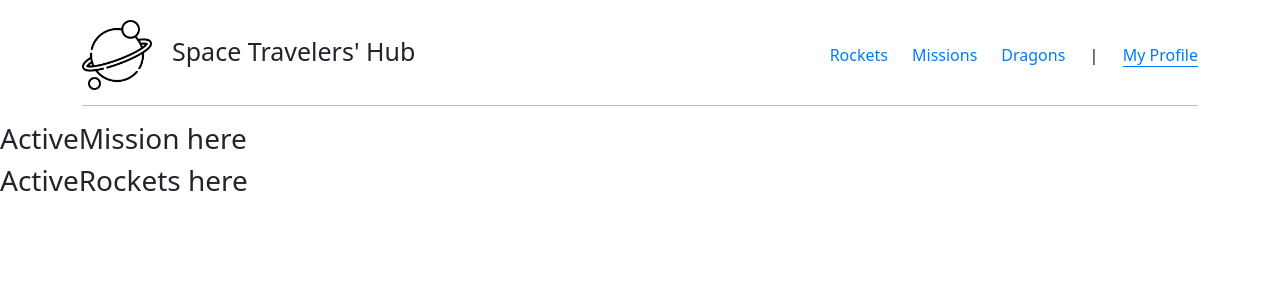
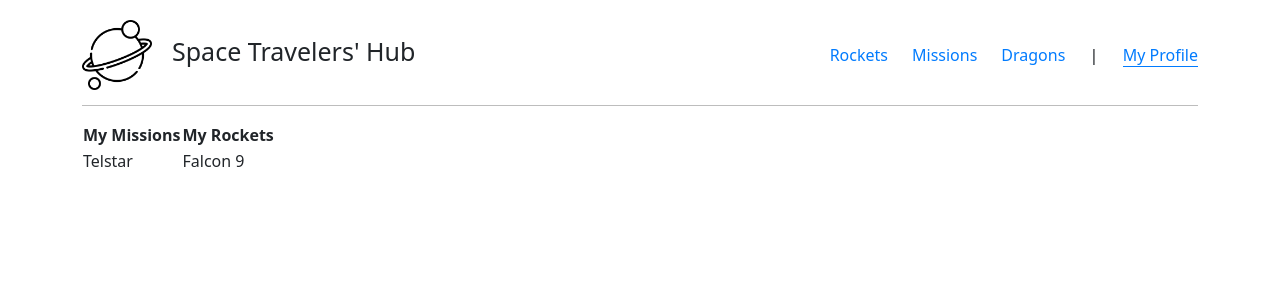
Before and after one commit to rubydevi/react-group-project, a React (Create React App) app: page /profile in a window 1280 px wide. Shown: the top 300 px of the page. Built offline with nearby package versions, Linux system fonts and the light colour scheme; a web font is replaced by a local one.

Commit message:
Added table to profile page

```diff
--- a/src/components/Profile.js
+++ b/src/components/Profile.js
@@ -1,13 +1,18 @@
 import Container from 'react-bootstrap/Container';
 
-const ProfileComponent = () => {
-
-  return (
-    <>
-      <h3>ActiveMission here</h3>
-      <h3>ActiveRockets here</h3>
-    </>
-  )
-  };
+const ProfileComponent = () => (
+  <Container>
+    <table>
+      <tr>
+        <th>My Missions</th>
+        <th>My Rockets</th>
+      </tr>
+      <tr>
+        <td>Telstar</td>
+        <td>Falcon 9</td>
+      </tr>
+    </table>
+  </Container>
+);
 
 export default ProfileComponent;
```
